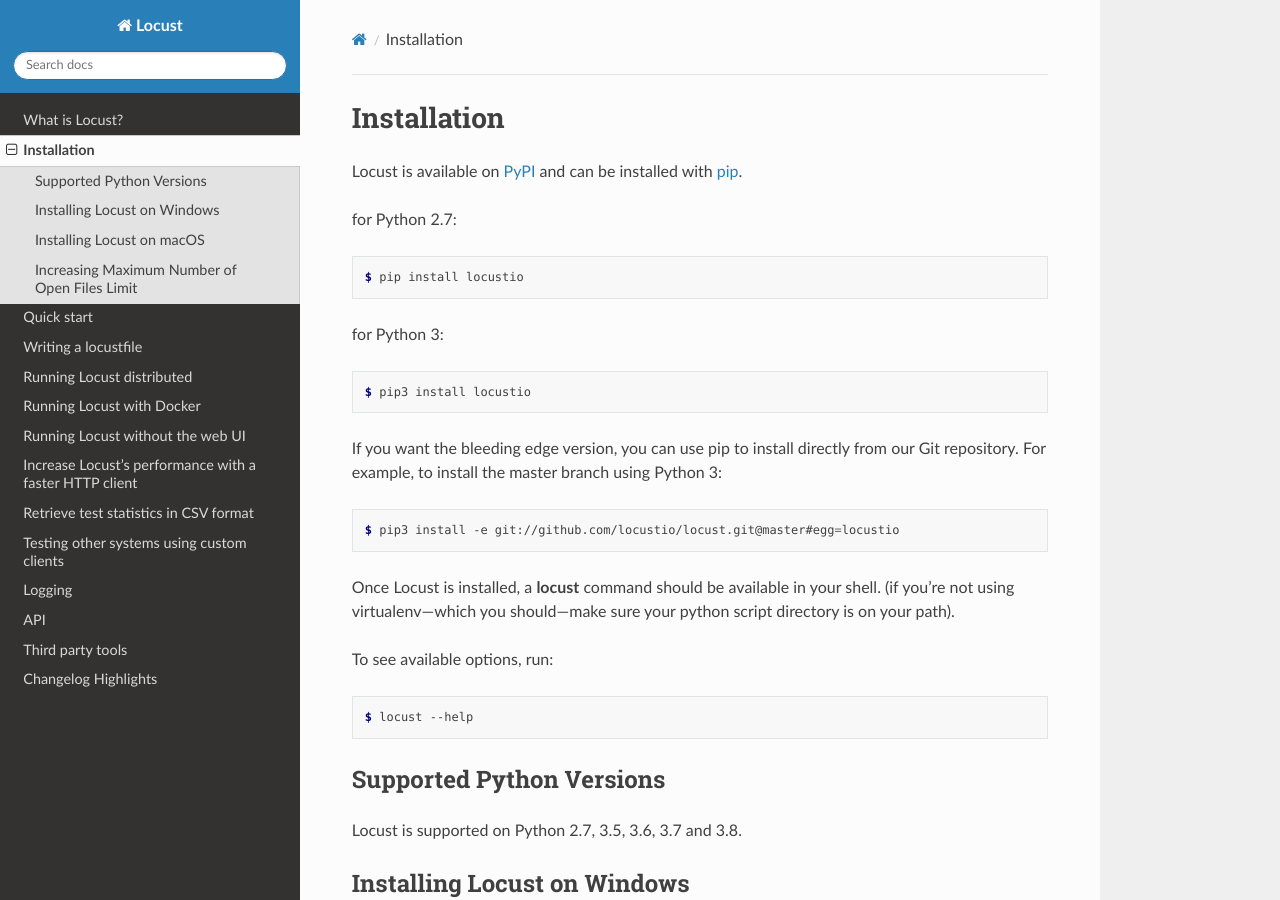
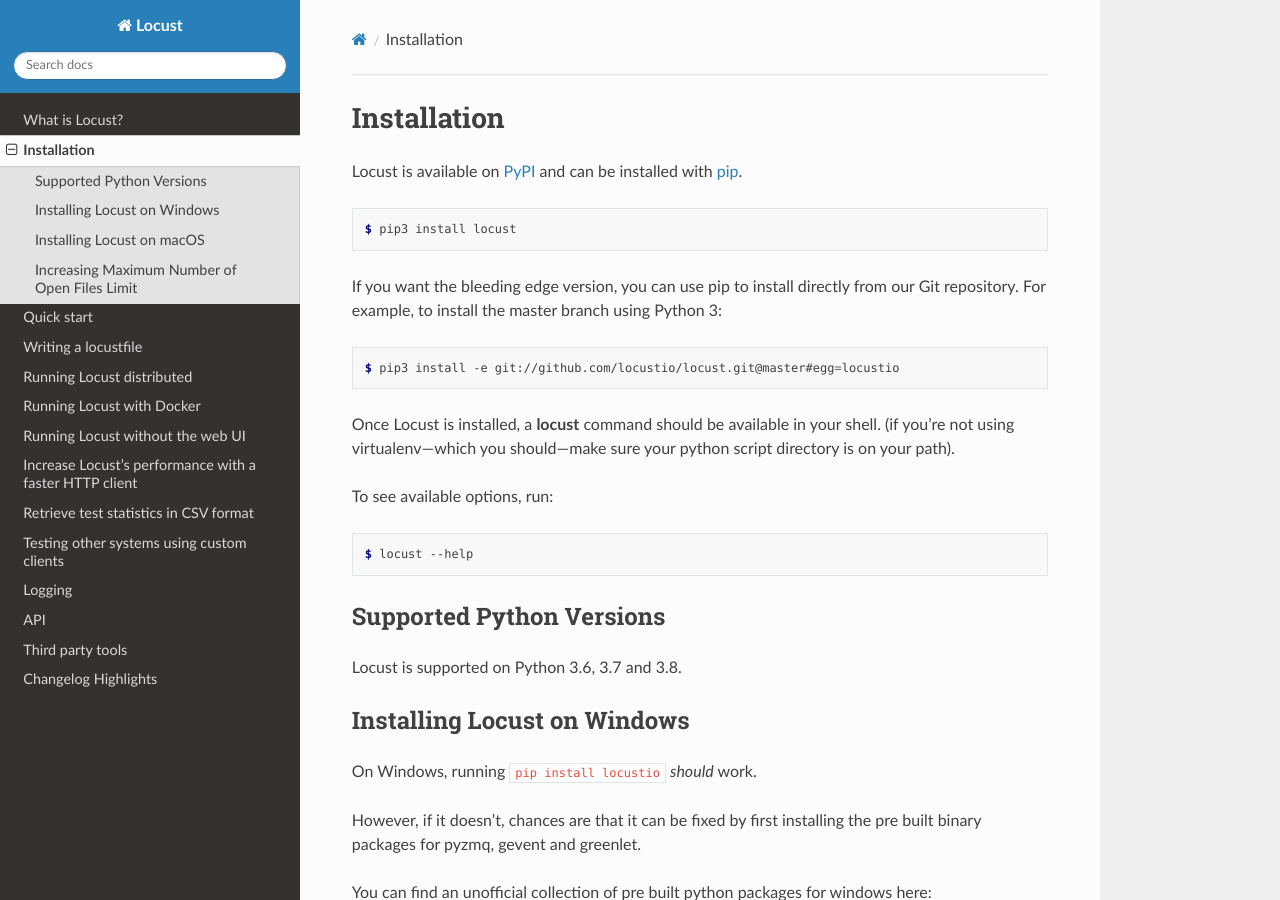
Before and after one commit to locustio/locust, a Sphinx documentation site: the page built from docs/installation.rst, in a window 1280 px wide and 900 px high. Built offline with Sphinx 7.4.7 and the Read the Docs theme 2.0.0, drawn with Linux system fonts in a browser that asks for light colours; pages that are not in the unit, such as notebooks, are missing from menus.

Commit message:
Give error during installation on unsupported (pre 3.6) Python versions. Future releases will just not show support for these versions (so they wont be installed by pip), but this way we can show users what to do instead of just giving them an old package.

```diff
--- a/docs/changelog.rst
+++ b/docs/changelog.rst
@@ -7,6 +7,7 @@
 In development (master)
 =======================
 
+* Drop Python 2 and Python 3.5 support!
 * Continuously measure CPU usage and emit a warning if we get a five second average above 90%
 * Show CPU usage of slave nodes in the Web UI
 
--- a/docs/installation.rst
+++ b/docs/installation.rst
@@ -3,17 +3,10 @@
 
 Locust is available on `PyPI <https://pypi.org/project/locustio/>`_ and can be installed with `pip <https://pip.pypa.io/>`_.
 
-for Python 2.7:
 
 .. code-block:: console
 
-    $ pip install locustio
-
-for Python 3:
-
-.. code-block:: console
-
-    $ pip3 install locustio
+    $ pip3 install locust
 
 If you want the bleeding edge version, you can use pip to install directly from our Git repository.  For example, to install the master branch using Python 3:
 
@@ -34,7 +27,7 @@
 Supported Python Versions
 -------------------------
 
-Locust is supported on Python 2.7, 3.5, 3.6, 3.7 and 3.8.
+Locust is supported on Python 3.6, 3.7 and 3.8.
 
 
 Installing Locust on Windows
--- a/locust/__init__.py
+++ b/locust/__init__.py
@@ -2,4 +2,4 @@
 from .exception import InterruptTaskSet, ResponseError, RescheduleTaskImmediately
 from .wait_time import between, constant, constant_pacing
 
-__version__ = "0.13.5"
+__version__ = "0.14.0"
```
Also changed, not shown: setup.py (+16 -1 lines), 1 other file.
